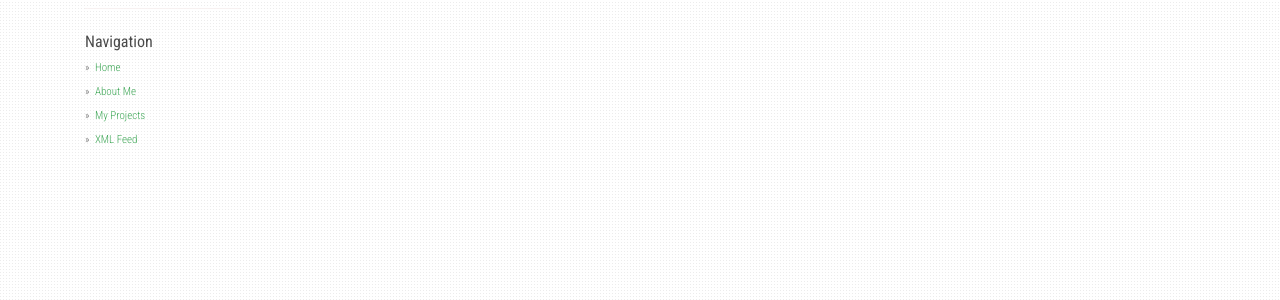
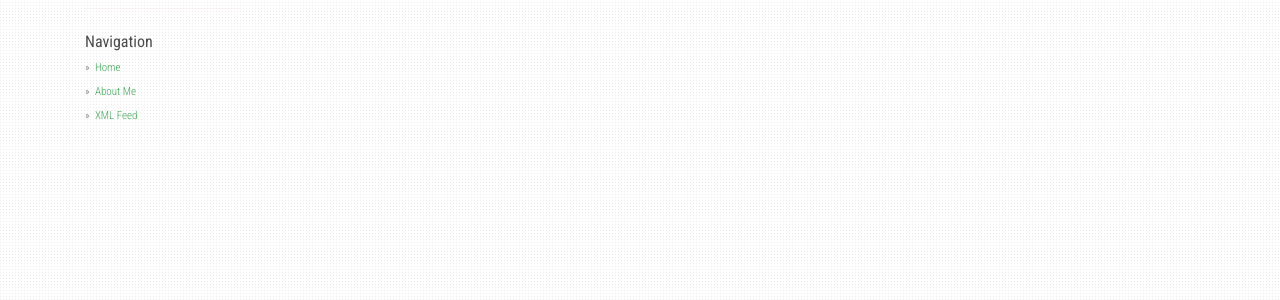
Before and after one commit to galiana/galiana.github.io, a Jekyll site: the page built from index.html, in a window 1280 px wide. Shown: the part 274-574 px from the top of the page. Built offline with Jekyll 4.4.1, drawn with Linux system fonts in a browser that asks for light colours; nearby versions of some CDN libraries; the list of posts is cut into pages by our own code.

Commit message:
Remove projects from the menu

```diff
--- a/_config.yml
+++ b/_config.yml
@@ -30,8 +30,6 @@ share:
 urls:
     - text: About Me
       url: /about/
-    - text: My Projects
-      url: /projects/
     - text: XML Feed
       url: /feed.xml
 
```
